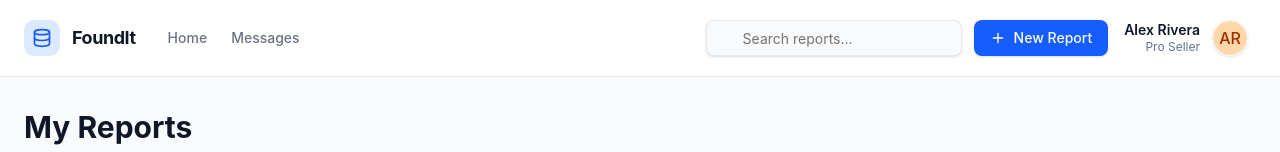
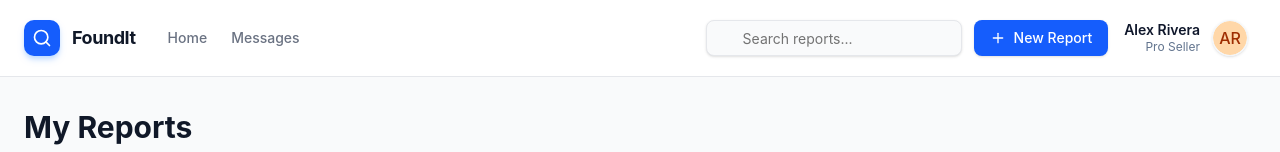
Before and after one commit to Foundit-Graduation-Project/Foundit_React_App, a React (Vite) app: page /my-reports in a window 1280 px wide. Shown: the top 152 px of the page. Built offline with nearby package versions, Linux system fonts and the light colour scheme.

Commit message:
Update: Report pages

```diff
--- a/src/components/layout/customNavbars/myReportsNav.jsx
+++ b/src/components/layout/customNavbars/myReportsNav.jsx
@@ -20,8 +20,8 @@ const myReportsNav = () => {
         <>
             <div className="flex items-center gap-8">
                 <div className="flex items-center gap-3">
-                    <div className="h-9 w-9 bg-blue-100 rounded-lg flex items-center justify-center">
-                        <Database className="h-5 w-5 text-blue-600" />
+                    <div className="bg-blue-600 w-9 h-9 rounded-lg flex items-center justify-center text-white shadow-blue-200 shadow-md">
+                        <Search className="w-5 h-5" />
                     </div>
                     <span className="font-bold text-lg text-gray-900 tracking-tight">FoundIt</span>
                 </div>
--- a/src/pages/Reports/ReportDetails.jsx
+++ b/src/pages/Reports/ReportDetails.jsx
@@ -35,9 +35,6 @@ export default function ReportDetails() {
       </div>
 
       <main className="grow container mx-auto px-4 py-8 mt-0">
-
-      <ReportHeader />
-
         {/* Title Section */}
         <div className="mb-8">
           <div className="flex items-center gap-3 mb-3">
```
